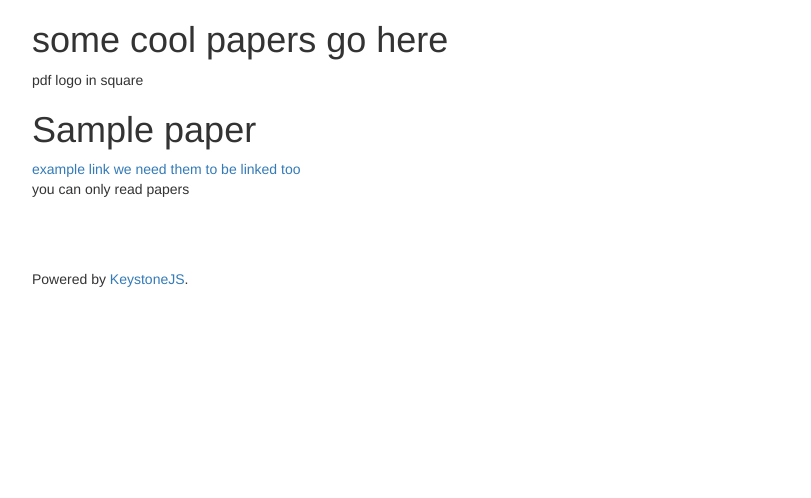
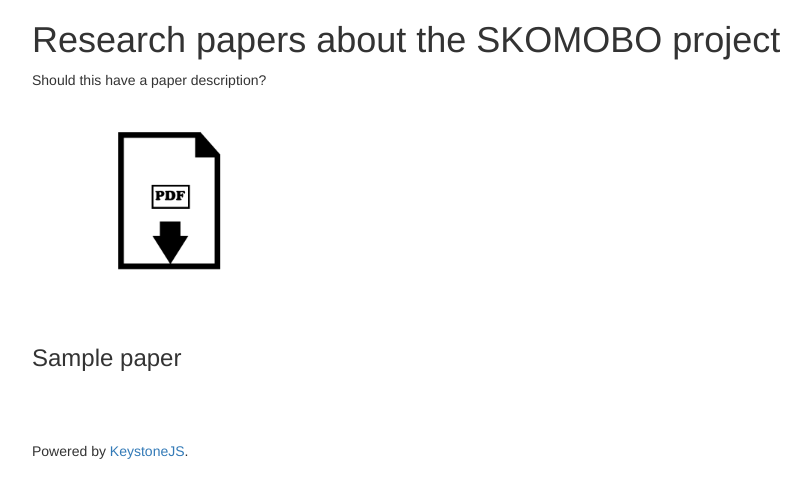
Before and after one commit to SKOMOBO/website, a Node project: template templates/views/research.pug in a window 1280 px wide. Shown: the part 102-600 px from the top of the page, without its empty margins (38-849 px from the left). Run offline with Node 20 templates, Linux system fonts and the light colour scheme; the template is opened without the code that fills it: most values are stand-ins (such as "Sample title", 1, 10 or a date in 2020); some libraries are stand-ins or nearby versions.

Commit message:
Getting somewhere with the reseearch papers page

```diff
--- a/routes/views/research.js
+++ b/routes/views/research.js
@@ -1,7 +1,11 @@
-// Render the view
 var keystone = require('keystone');
 
 exports = module.exports = function (req, res) {
+
 	var view = new keystone.View(req, res);
+	var locals = res.locals;
+	locals.papers = [{ name: 'a paper', path: 'pdfs/papers/Y.WANG-APWCE2017.pdf' }];
+
+	// Render the view
 	view.render('research');
 };
--- a/templates/views/research.pug
+++ b/templates/views/research.pug
@@ -2,25 +2,25 @@ extends ../layouts/default
 
 block intro
 	.container
-		h1 some cool papers go here
+		h1 Research papers about the SKOMOBO project
 
 block content
 	.container
 
 		if papers
 			each paper in papers
-				p pdf logo in square
-				h1=paper.name
+				p Should this have a paper description?
+				a(href = paper.path)
+					img(src="images/pdf.png", width="300px")
+				h3=paper.name
+
 		else
 			h3.text-muted There are no papers uploaded yet.
 
-		a(href = "google.com") example link we need them to be linked too
+
 
 		if user && user.canAccessKeystone
 			p You can add research papers
 			form(method='post', enctype='multipart/form-data')
 			input(type='file', name='imageupload')
 			input(type='submit', name='uploadimage', value='Upload Paper')
-
-		else
-			p you can only read papers
```
Also changed, not shown: routes/views/dash.js (+8 -7 lines), public/images/pdf.png (added), 4 other files.
